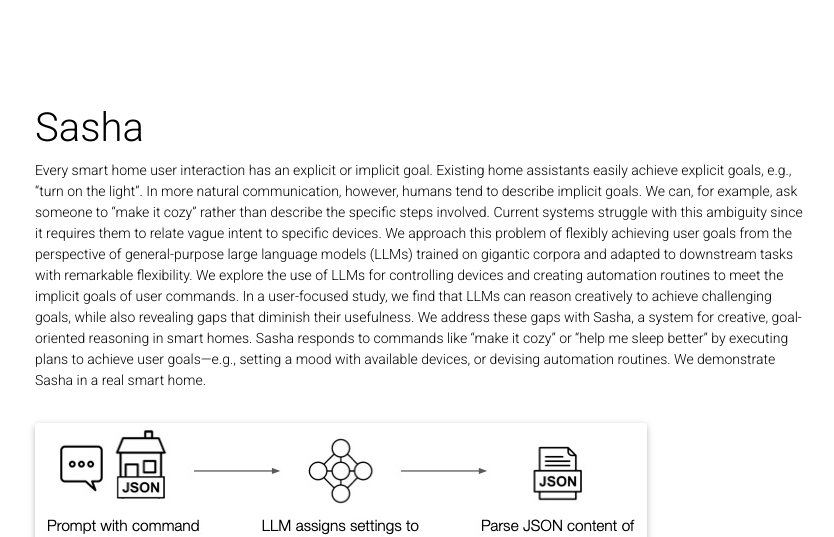
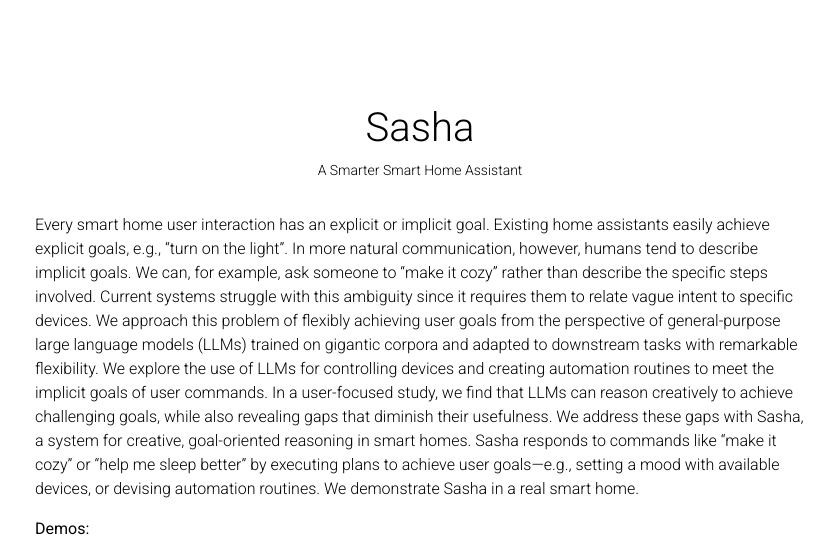
Before and after one commit to UT-MPC/UT-MPC.github.io, a Jekyll site: the page built from _research/sasha.md, in a window 1280 px wide and 1400 px high. Shown: the top 537 px of the window, without its empty margins (220-1054 px from the left). Built offline with Jekyll 4.4.1, drawn with Linux system fonts in a browser that asks for light colours; full-size pictures stand in for the smaller copies a plugin makes; comment, search, counter and statistics services are not loaded; a style sheet for code colours, icons or effects is not loaded; some of the changed text lies outside the part shown; grey boxes are pictures that could not be loaded.

Commit message:
Update Sasha Page

```diff
--- /dev/null
+++ b/_includes/video.html
@@ -0,0 +1,48 @@
+{% assign extension = include.path | split:'.' | last %}
+
+<figure>
+
+  {% if extension == "mp4" or extension == "webm" or extension == "ogg" %}
+
+  <video
+  src="{% if include.cache_bust %}{{ include.path | relative_url | bust_file_cache }}{% else %}{{ include.path | relative_url }}{% endif %}"
+    {% if include.class %}class="{{ include.class }}"{% endif %}
+    {% if include.width %}width="{{ include.width }}"{% else %}width="auto"{% endif %}
+    {% if include.height %}height="{{ include.height }}"{% else %}height="auto"{% endif %}
+    {% if include.min-width %}min-width="{{ include.min-width }}"{% endif %}
+    {% if include.min-height %}min-height="{{ include.min-height }}"{% endif %}
+    {% if include.max-width %}max-width="{{ include.max-width }}"{% endif %}
+    {% if include.max-height %}height="{{ include.max-height }}"{% endif %}
+    {% if include.title %}title="{{ include.title }}"{% endif %}
+    {% if include.alt %}alt="{{ include.alt }}"{% endif %}
+    {% if include.autoplay %}autoplay{% endif %}
+    {% if include.controls %}controls{% endif %}
+    {% if include.loop %}loop{% endif %}
+    {% if include.muted %}muted{% endif %}
+    {% if include.poster %}poster="{{ include.poster }}"{% endif %}
+  />
+
+  {% else %}
+
+  <iframe
+    src="{{ include.path }}"
+    {% if include.class %}class="{{ include.class }}"{% endif %}
+    frameborder="0"
+    allow="accelerometer; autoplay; clipboard-write; encrypted-media; gyroscope; picture-in-picture; web-share"
+    allowfullscreen
+    {% if include.width %}width="{{ include.width }}"{% else %}width="auto"{% endif %}
+    {% if include.height %}height="{{ include.height }}"{% else %}height="auto"{% endif %}
+    {% if include.min-width %}min-width="{{ include.min-width }}"{% endif %}
+    {% if include.min-height %}min-height="{{ include.min-height }}"{% endif %}
+    {% if include.max-width %}max-width="{{ include.max-width }}"{% endif %}
+    {% if include.max-height %}height="{{ include.max-height }}"{% endif %}
+    {% if include.alt %}alt="{{ include.alt }}"{% endif %}
+    {% if include.title %}title="{{ include.title }}"{% endif %}
+    {% if include.position %}position="{{ include.position }}"{% endif %}
+  />
+
+  {% endif %}
+
+  {%- if include.caption -%}<figcaption class="caption">{{ include.caption }}</figcaption>{%- endif %}
+
+</figure>
--- a/_layouts/sasha_page.html
+++ b/_layouts/sasha_page.html
@@ -5,8 +5,8 @@ layout: default
         <div class="post">
 
           <header class="post-header">
-            <h1 class="post-title">{{ page.title }}</h1>
-            <p class="post-description">{{ page.description }}</p>
+            <h1 class="post-title", align="center">{{ page.title }}</h1>
+            <p class="post-description", align="center">{{ page.subtitle }}</p>
           </header>
 
           <article>
--- a/_research/sasha.md
+++ b/_research/sasha.md
@@ -1,8 +1,8 @@
 ---
 layout: sasha_page
 title: Sasha
-description:
-    Every smart home user interaction has an explicit or implicit goal. Existing home assistants easily achieve explicit goals, e.g., “turn on the light”. In more natural communication, however, humans tend to describe implicit goals. We can, for example, ask someone to “make it cozy” rather than describe the specific steps involved. Current systems struggle with this ambiguity since it requires them to relate vague intent to specific devices. We approach this problem of flexibly achieving user goals from the perspective of general-purpose large language models (LLMs) trained on gigantic corpora and adapted to downstream tasks with remarkable flexibility. We explore the use of LLMs for controlling devices and creating automation routines to meet the implicit goals of user commands. In a user-focused study, we find that LLMs can reason creatively to achieve challenging goals, while also revealing gaps that diminish their usefulness. We address these gaps with Sasha, a system for creative, goal-oriented reasoning in smart homes. Sasha responds to commands like “make it cozy” or “help me sleep better” by executing plans to achieve user goals—e.g., setting a mood with available devices, or devising automation routines. We demonstrate Sasha in a real smart home.
+subtitle: A Smarter Smart Home Assistant
+description: Smart home assistants function best when user commands are direct—e.g., "turn on the kitchen light"—or when there are hard-coded routines in place to specify the right responses. However, more natural human communication tends to be less constrained, allowing us to describe goals (e.g., "make it cozy in here") rather than specific actions. Current smart homes cannot understand such commands since they require creative reasoning about devices and settings as they relate to human situations. We approach this problem using large language models (LLMs), exploring their potential to control devices and create automation routines in response to under-specified user commands. We analyze the quality and failure modes of LLM-created action plans in the base case using a diverse N=20 user survey. We then introduce a key metric–target relevance–for evaluating model performance at the task, reporting results for several foundation LLMs. Finally, we introduce Sasha, a smarter smart home assistant. Sasha responds to commands like "make it cozy" or "help me sleep better" by executing plans to achieve user goals—e.g., setting a mood with available devices, or devising automation routines. We evaluate Sasha in a hands-on user study, showing its capabilities and limitations when faced with unconstrained user-generated scenarios.
 img: assets/img/projects/sasha.jpg
 participants: Evan King (Ph.D. student), Haoxiang (Steven) Yu (Ph.D. student), Sangsu Lee (Ph.D. student), Dr. Christine Julien (MPC director)
 importance: 0
@@ -10,16 +10,97 @@ category: Current Projects
 no_header: true
 ---
 
-<div class="row">
+<p> Every smart home user interaction has an explicit or implicit goal. Existing home assistants easily achieve explicit goals, e.g., “turn on the light”. In more natural communication, however, humans tend to describe implicit goals. We can, for example, ask someone to “make it cozy” rather than describe the specific steps involved. Current systems struggle with this ambiguity since it requires them to relate vague intent to specific devices. We approach this problem of flexibly achieving user goals from the perspective of general-purpose large language models (LLMs) trained on gigantic corpora and adapted to downstream tasks with remarkable flexibility. We explore the use of LLMs for controlling devices and creating automation routines to meet the implicit goals of user commands. In a user-focused study, we find that LLMs can reason creatively to achieve challenging goals, while also revealing gaps that diminish their usefulness. We address these gaps with Sasha, a system for creative, goal-oriented reasoning in smart homes. Sasha responds to commands like “make it cozy” or “help me sleep better” by executing plans to achieve user goals—e.g., setting a mood with available devices, or devising automation routines. We demonstrate Sasha in a real smart home.</p>
+
+<b>Demos: </b>
+
+<div class="row mt-3">
     <div class="col-sm mt-3 mt-md-0">
-        {% include figure.html path="assets/img/projects/sasha.jpg" title="Continuous Neighbor Discovery's Project Picture" class="img-fluid rounded z-depth-1" %}
+        {% include video.html path="https://www.stevenyu.xyz/assets/sasha/vibrant.mp4" class="img-fluid rounded z-depth-1" controls=false loop=true autoplay=true muted=true%}
+        <div class="caption">
+            Vibrant
+        </div>
+    </div>
+
+    <div class="col-sm mt-3 mt-md-0">
+        {% include video.html path="https://www.stevenyu.xyz/assets/sasha/movie+popcorn.mp4" class="img-fluid rounded z-depth-1" controls=false loop=true autoplay=true muted=true%}
+        <div class="caption">
+            Movie Popcorn
+        </div>
+    </div>
+
+    <div class="col-sm mt-3 mt-md-0">
+        {% include video.html path="https://www.stevenyu.xyz/assets/sasha/popcorn%20burning.mp4" class="img-fluid rounded z-depth-1" controls=false loop=true autoplay=true muted=true%}
+        <div class="caption">
+            popcorn burning
+        </div>
+    </div>
+
+</div>
+
+
+<div class="row mt-3">
+    <div class="col-sm mt-3 mt-md-0">
+        {% include video.html path="https://www.stevenyu.xyz/assets/sasha/boring%20movie_1.mp4" class="img-fluid rounded z-depth-1" controls=false loop=true autoplay=true muted=true%}
+        <div class="caption">
+            Boring Movie
+        </div>
+    </div>
+    <div class="col-sm mt-3 mt-md-0">
+        {% include video.html path="https://www.stevenyu.xyz/assets/sasha/chinese_1.mp4" class="img-fluid rounded z-depth-1" controls=false loop=true autoplay=true muted=true%}
+        <div class="caption">
+            Chinese
+        </div>
+    </div>
+    <div class="col-sm mt-3 mt-md-0">
+        {% include video.html path="https://www.stevenyu.xyz/assets/sasha/korean_1.mp4" class="img-fluid rounded z-depth-1" controls=false loop=true autoplay=true muted=true%}
+        <div class="caption">
+            Korean
+        </div>
     </div>
 </div>
 
-<b>Project Participants: </b> Evan King (Ph.D. student), Haoxiang (Steven) Yu (Ph.D. student), Sangsu Lee (Ph.D. student), Dr. Christine Julien (MPC director)
+
+<b>Project Participants: </b>
+
+<div class="row mt-3">
+    <div class="col-sm mt-3 mt-md-0">
+        {% include figure.html path="assets/img/members/evan.jpeg" title="Evan King" class="img-fluid rounded z-depth-1" %}
+        <div class="caption">
+            Evan King
+        </div>
+    </div>
+    <div class="col-sm mt-3 mt-md-0">
+        {% include figure.html path="assets/img/members/haoxiang_yu.jpg" title="Haoxiang (Steven) Yu" class="img-fluid rounded z-depth-1" %}
+        <div class="caption">
+            Haoxiang (Steven) Yu
+        </div>
+    </div>
+    <div class="col-sm mt-3 mt-md-0">
+        {% include figure.html path="assets/img/members/img_1789.jpg" title="Sangsu Lee" class="img-fluid rounded z-depth-1" %}
+        <div class="caption">
+            Sangsu Lee
+        </div>
+    </div>
+    <div class="col-sm mt-3 mt-md-0">
+        {% include figure.html path="assets/img/members/photo.jpg" title="Dr. Christine Julien" class="img-fluid rounded z-depth-1" %}
+        <div class="caption">
+            Dr. Christine Julien
+        </div>
+    </div>
+</div>
+
+<b>Example Video: </b>
+<div class="row">
+    <div style="width: 100%;">
+    <div style="position: relative; overflow: hidden; height: 0; padding-bottom: 56.25%;">
+        <iframe src="https://www.youtube.com/embed/ZX_sc_EloKU?si=23LXnW3jjcUJo2iR" style="position: absolute; top: 0; left: 0; width: 100%; height: 100%; max-width: 100%;"></iframe>
+    </div>
+    </div>
+</div>
+
 
 <b>Publications: </b>
-
 <ol>
   <li>Evan King, Haoxiang Yu, Sangsu Lee, Christine Julien. "Sasha: creative goal-oriented reasoning in smart homes with large language models" arXiv preprint arXiv:2305.09802 (2023).</li>
   <li>Evan King, Haoxiang Yu, Sangsu Lee, Christine Julien. "Get ready for a party: Exploring smarter smart spaces with help from large language models" arXiv preprint arXiv:2303.14143 (2023).</li>
```
Also changed, not shown: assets/img/members/photo.jpg.
